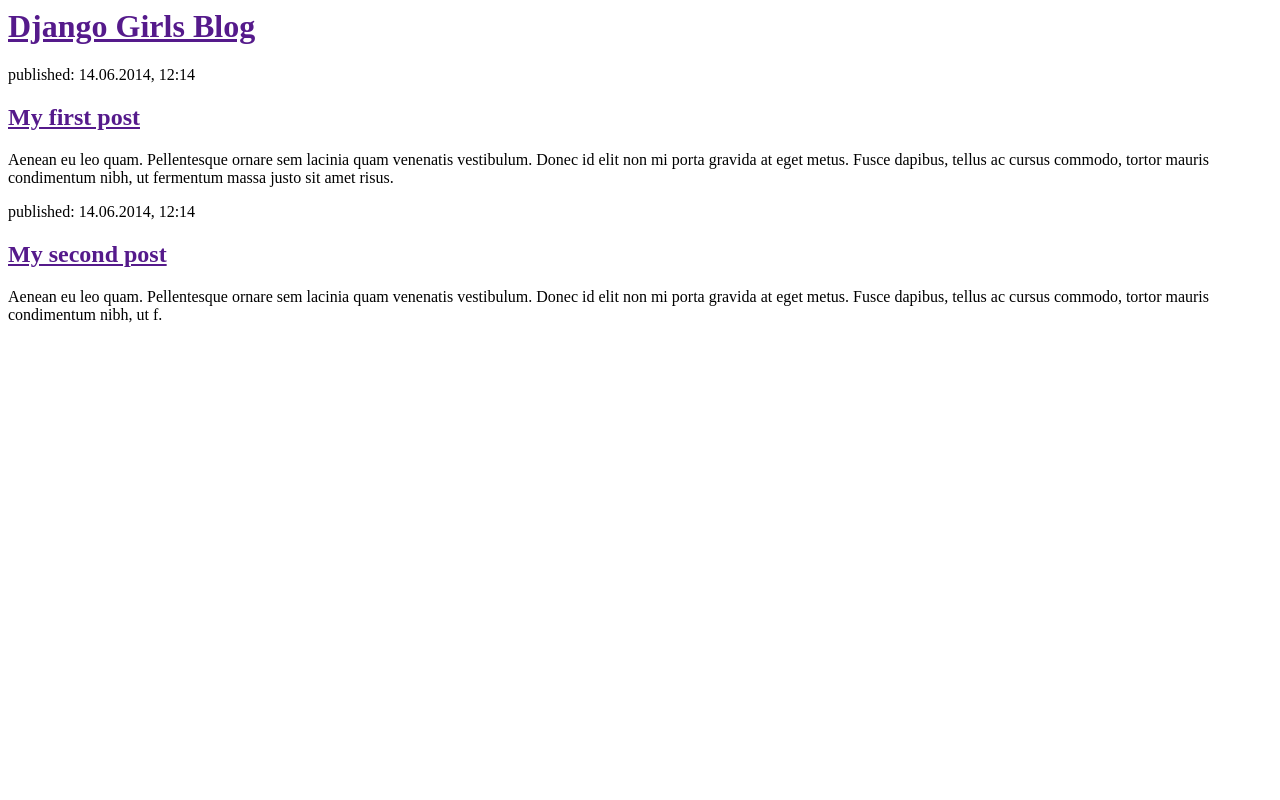
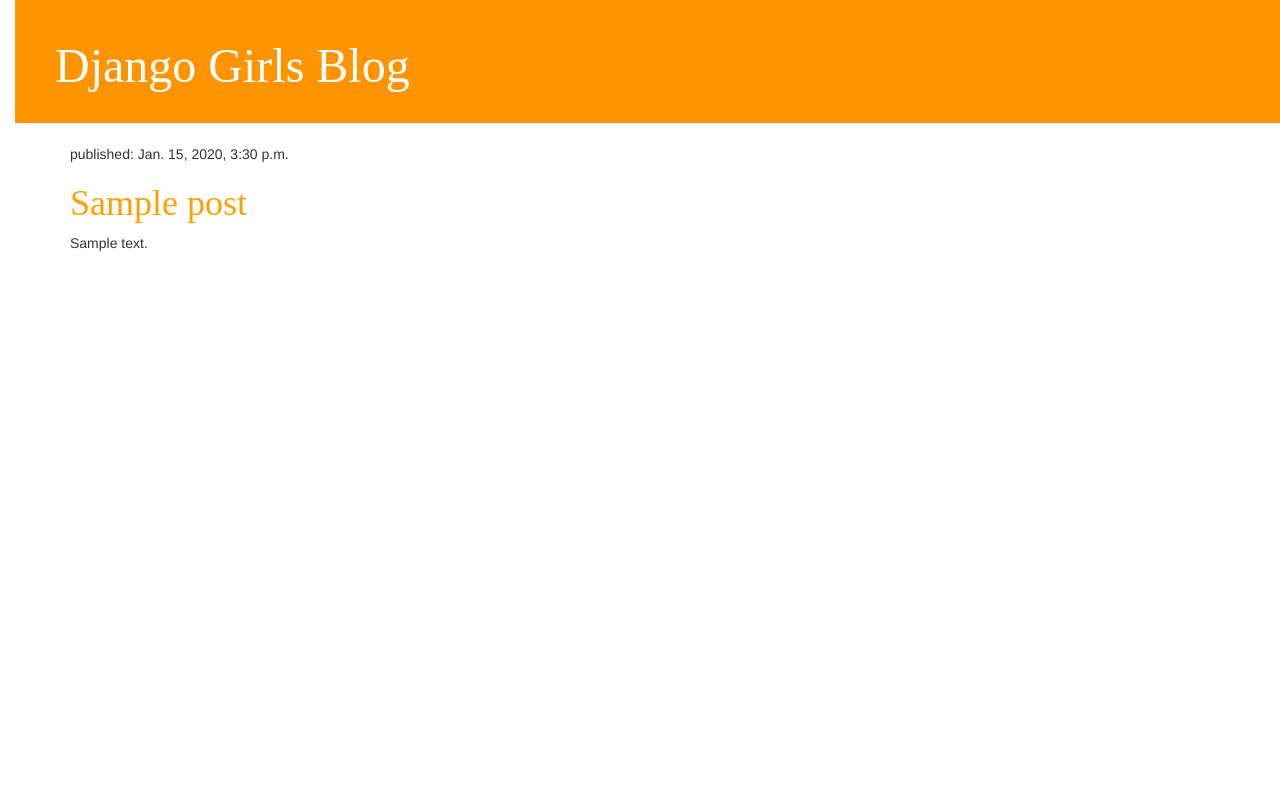
Before and after one commit to Anim12/myblog1, a Django app: template blog/templates/blog/post_list.html in a window 1280 px wide. Run offline with Django 3.2, Linux system fonts and the light colour scheme; the template is opened without the code that fills it: values that come from a table or form of the project are taken from there, others are empty; tables that the repository leaves empty hold one stand-in row (values such as "Sample post"); some libraries are stand-ins or nearby versions.

Commit message:
Modified templates to display posts from database

```diff
--- /dev/null
+++ b/blog/static/css/blog.css
@@ -0,0 +1,54 @@
+h1 a {
+    color: #FCA205;
+    font-family: 'Lobster';
+}
+
+body {
+    padding-left: 15px;
+}
+.page-header {
+    background-color: #ff9400;
+    margin-top: 0;
+    padding: 20px 20px 20px 40px;
+}
+
+.page-header h1, .page-header h1 a, .page-header h1 a:visited, .page-header h1 a:active {
+    color: #ffffff;
+    font-size: 36pt;
+    text-decoration: none;
+}
+
+.content {
+    margin-left: 40px;
+}
+
+h1, h2, h3, h4 {
+    font-family: 'Lobster', cursive;
+}
+
+.date {
+    color: #828282;
+}
+
+.save {
+    float: right;
+}
+
+.post-form textarea, .post-form input {
+    width: 100%;
+}
+
+.top-menu, .top-menu:hover, .top-menu:visited {
+    color: #ffffff;
+    float: right;
+    font-size: 26pt;
+    margin-right: 20px;
+}
+
+.post {
+    margin-bottom: 70px;
+}
+
+.post h1 a, .post h1 a:visited {
+    color: #000000;
+}
--- a/blog/templates/blog/post_list.html
+++ b/blog/templates/blog/post_list.html
@@ -1,22 +1,32 @@
+{% load staticfiles %}
 <html>
+
     <head>
-        <title>Django Girls blog</title>
+      <title>Django Girls blog</title>
+      <link rel="stylesheet" href="//maxcdn.bootstrapcdn.com/bootstrap/3.2.0/css/bootstrap.min.css">
+      <link rel="stylesheet" href="//maxcdn.bootstrapcdn.com/bootstrap/3.2.0/css/bootstrap-theme.min.css">
+      <link rel="stylesheet" href="{% static 'css/blog.css' %}">
+
     </head>
     <body>
-        <div>
+          <div class="page-header">
             <h1><a href="">Django Girls Blog</a></h1>
-        </div>
+          </div>
 
-        <div>
-            <p>published: 14.06.2014, 12:14</p>
-            <h2><a href="">My first post</a></h2>
-            <p>Aenean eu leo quam. Pellentesque ornare sem lacinia quam venenatis vestibulum. Donec id elit non mi porta gravida at eget metus. Fusce dapibus, tellus ac cursus commodo, tortor mauris condimentum nibh, ut fermentum massa justo sit amet risus.</p>
-        </div>
+          <div class="content container">
+              <div class="row">
+                  <div class="col-md-8">
 
-        <div>
-            <p>published: 14.06.2014, 12:14</p>
-            <h2><a href="">My second post</a></h2>
-            <p>Aenean eu leo quam. Pellentesque ornare sem lacinia quam venenatis vestibulum. Donec id elit non mi porta gravida at eget metus. Fusce dapibus, tellus ac cursus commodo, tortor mauris condimentum nibh, ut f.</p>
-        </div>
+                        {% for post in posts %}
+                          <div>
+                              <p>published: {{ post.published_date }}</p>
+                              <h1><a href="">{{ post.title }}</a></h1>
+                              <p>{{ post.text|linebreaksbr }}</p>
+                          </div>
+                      {% endfor %}
+
+              </div>
+       </div>
+   </div>
     </body>
 </html>
--- a/blog/views.py
+++ b/blog/views.py
@@ -1,5 +1,8 @@
 from django.shortcuts import render
+from .models import Post
+from django.utils import timezone
 
 # Create your views here.
 def post_list(request):
-    return render(request, 'blog/post_list.html', {})
+    posts = Post.objects.filter(published_date__lte=timezone.now()).order_by('published_date')
+    return render(request, 'blog/post_list.html', {'posts': posts})
```
Also changed, not shown: blog/templates/blog/static/css/blog.css (added, +54 -0 lines).
